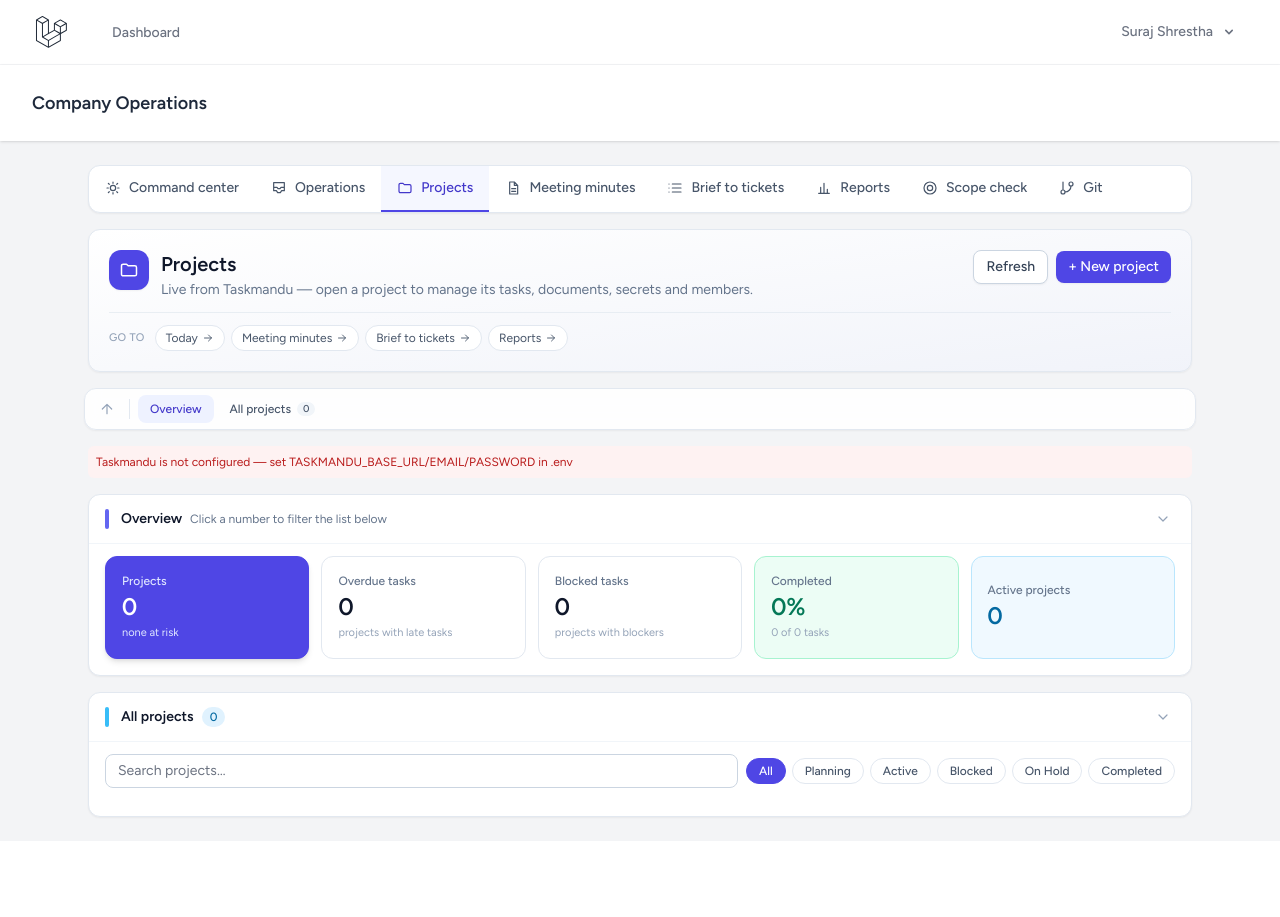
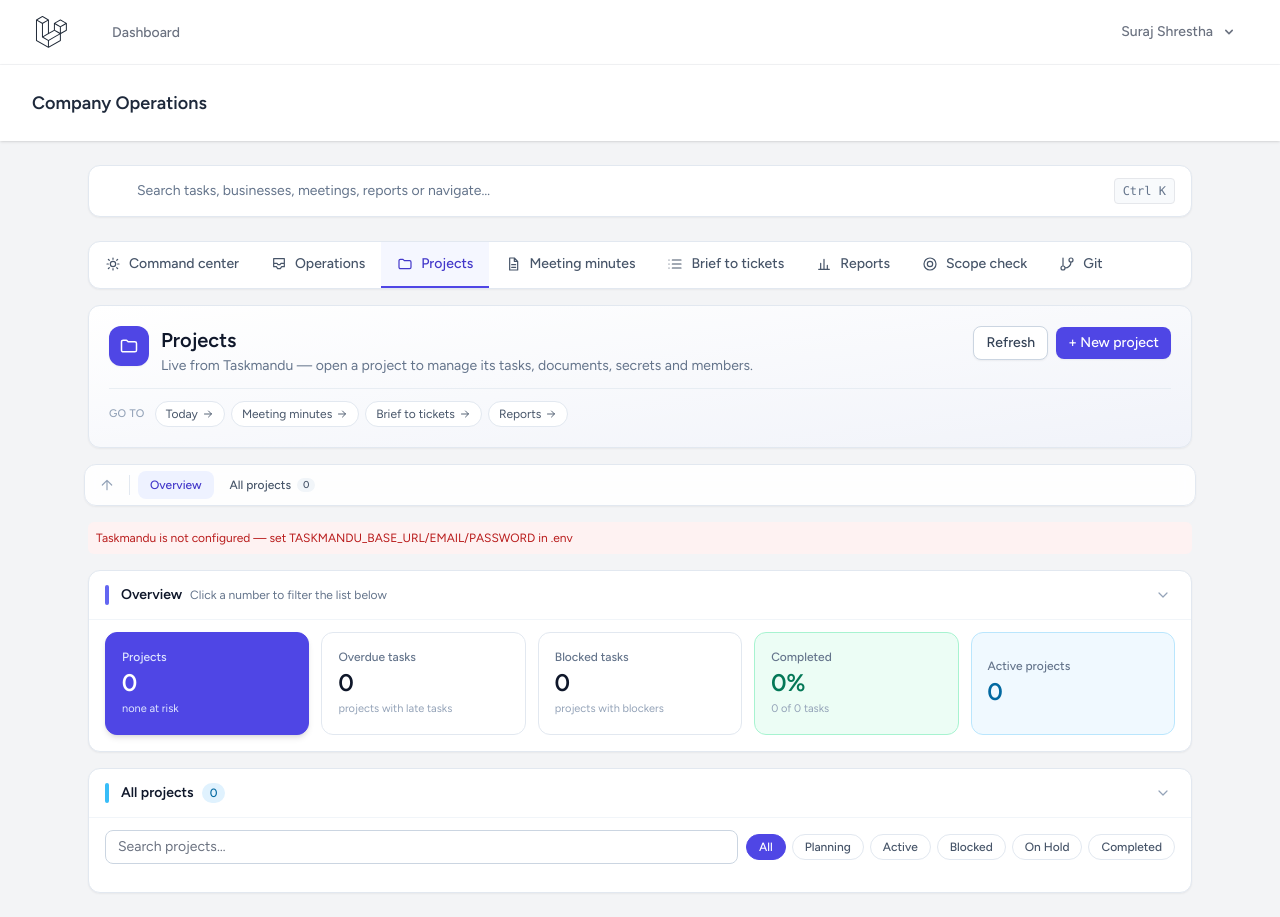
Before and after one commit to suraj-techrevibe/Project-Manager-Dashboard, a Laravel app: page /pm/projects in a window 1280 px wide. Before the commit the page ends 819 px from the top, so only its background shows below. Run offline with Laravel 12, Linux system fonts and the light colour scheme; the visitor is signed in with stand-in values (Sample User, id 1); data comes from the database, SQL or seed files in the repository; style sheets or scripts are compiled from the project's sources; some libraries are stand-ins or nearby versions.

Commit message:
Add workspace quick search and navigation command palette

```diff
--- a/resources/js/Pages/Pm/App.tsx
+++ b/resources/js/Pages/Pm/App.tsx
@@ -59,6 +59,8 @@ export default function PmApp(props: Partial<TodayData> & { page?: PmPage }) {
   const [activeKey, setActiveKey] = useState<string | null>(null);
   const [pinnedOnly, setPinnedOnly] = useState(false);
   const [taskFilter, setTaskFilter] = useState<string | null>(null);
+  const [quickSearch, setQuickSearch] = useState('');
+  const [quickSearchOpen, setQuickSearchOpen] = useState(false);
 
   const seen = useRef<Set<PmPage>>(new Set());
   const [gen, setGen] = useState<Partial<Record<PmPage, number>>>({});
@@ -237,6 +239,10 @@ export default function PmApp(props: Partial<TodayData> & { page?: PmPage }) {
     { key: 'worst', label: 'Project risk', text: riskProjects.length ? `${riskProjects[0].name} has the most warning signals.` : 'No project warning signals.', count: riskProjects.length },
   ];
   const current = PM_PAGES.find((p) => p.key === page)!;
+  const quickQuery = quickSearch.trim().toLowerCase();
+  const quickPages = PM_PAGES.filter((p) => !quickQuery || p.label.toLowerCase().includes(quickQuery) || p.key.toLowerCase().includes(quickQuery)).slice(0, 5);
+  const quickTasks = quickQuery ? allTasks.filter((t) => [t.title, t.project_name, t.assignee, t.status, t.description].filter(Boolean).join(' ').toLowerCase().includes(quickQuery)).slice(0, 7) : [];
+  useEffect(() => { const handler = (e: KeyboardEvent) => { if ((e.ctrlKey || e.metaKey) && e.key.toLowerCase() === 'k') { e.preventDefault(); setQuickSearchOpen(true); } if (e.key === 'Escape') setQuickSearchOpen(false); }; window.addEventListener('keydown', handler); return () => window.removeEventListener('keydown', handler); }, []);
   const mounted = (key: PmPage) => visited.has(key) || page === key;
   const allTasks = ((today as (TodayData & { tasks?: AllTask[] }) | null)?.tasks ?? []);
 
@@ -244,6 +250,26 @@ export default function PmApp(props: Partial<TodayData> & { page?: PmPage }) {
     <AuthenticatedLayout header={<h2 className="text-lg font-semibold text-slate-800">Company Operations</h2>}>
       <Head title={`${current.label} · Company Operations`} />
 
+      <div className="mx-auto max-w-6xl px-3 pt-4 sm:px-6 sm:pt-6">
+        <div className="relative">
+          <button type="button" onClick={() => setQuickSearchOpen(true)} className="flex w-full items-center gap-3 rounded-xl border border-slate-200 bg-white px-4 py-3 text-left shadow-sm hover:border-indigo-300 hover:shadow">
+            <Icon name="search" className="h-5 w-5 text-slate-500" />
+            <span className="flex-1 text-sm text-slate-500">Search tasks, businesses, meetings, reports or navigate…</span>
+            <kbd className="hidden rounded border bg-slate-50 px-2 py-1 text-xs text-slate-500 sm:inline">Ctrl K</kbd>
+          </button>
+          {quickSearchOpen && <div className="fixed inset-0 z-50 bg-slate-950/30 p-3 sm:p-6" onClick={() => setQuickSearchOpen(false)}>
+            <div className="mx-auto mt-8 max-w-2xl overflow-hidden rounded-2xl border border-slate-200 bg-white shadow-2xl" onClick={(e) => e.stopPropagation()}>
+              <div className="flex items-center gap-3 border-b px-4 py-3"><Icon name="search" className="h-5 w-5 text-slate-500"/><input autoFocus value={quickSearch} onChange={(e) => setQuickSearch(e.target.value)} placeholder="Search workspace or jump to a section…" className="w-full border-0 p-0 text-sm outline-none focus:ring-0"/><button onClick={() => setQuickSearchOpen(false)} className="text-xs text-slate-500">Esc</button></div>
+              <div className="max-h-[70vh] overflow-y-auto p-2">
+                <div className="px-2 py-2 text-xs font-semibold uppercase tracking-wide text-slate-400">Navigation</div>
+                {quickPages.map((p) => <button key={p.key} onClick={() => { setQuickSearchOpen(false); setQuickSearch(''); visitPm(p.key, {}); }} className="flex w-full items-center gap-3 rounded-lg px-3 py-2 text-left text-sm hover:bg-indigo-50"><Icon name={LOOK[p.key].icon} className="h-4 w-4 text-slate-500"/><span>{p.label}</span><span className="ml-auto text-xs text-slate-400">Open</span></button>)}
+                {quickQuery && <><div className="px-2 py-2 text-xs font-semibold uppercase tracking-wide text-slate-400">Tasks</div>{quickTasks.map((t) => <button key={t.card_id} disabled={!t.project_id || !t.task_id} onClick={() => { setQuickSearchOpen(false); setQuickSearch(''); if (t.project_id && t.task_id) openTask({projectId:t.project_id, taskId:t.task_id}); }} className="w-full rounded-lg px-3 py-2 text-left hover:bg-indigo-50 disabled:opacity-50"><div className="text-sm font-medium text-slate-800">{t.title}</div><div className="text-xs text-slate-500">{t.project_name ?? 'Project'} · {t.status}{t.assignee ? ' · '+t.assignee : ''}</div></button>)}{quickTasks.length===0 && <p className="px-3 py-2 text-sm text-slate-500">No matching tasks found.</p>}</>}
+                {!quickQuery && <p className="px-3 py-3 text-xs text-slate-500">Type to search tasks, or choose a section above. Search results are limited to tasks currently loaded by the PM dashboard.</p>}
+              </div>
+            </div>
+          </div>}
+        </div>
+      </div>
       <div className="mx-auto max-w-6xl px-3 py-4 sm:px-6 sm:py-6">
         <nav aria-label="Company operations sections" className="mb-4 overflow-hidden rounded-xl border border-slate-200 bg-white shadow-sm">
           <div className="flex overflow-x-auto [scrollbar-width:none] [&::-webkit-scrollbar]:hidden">
```
